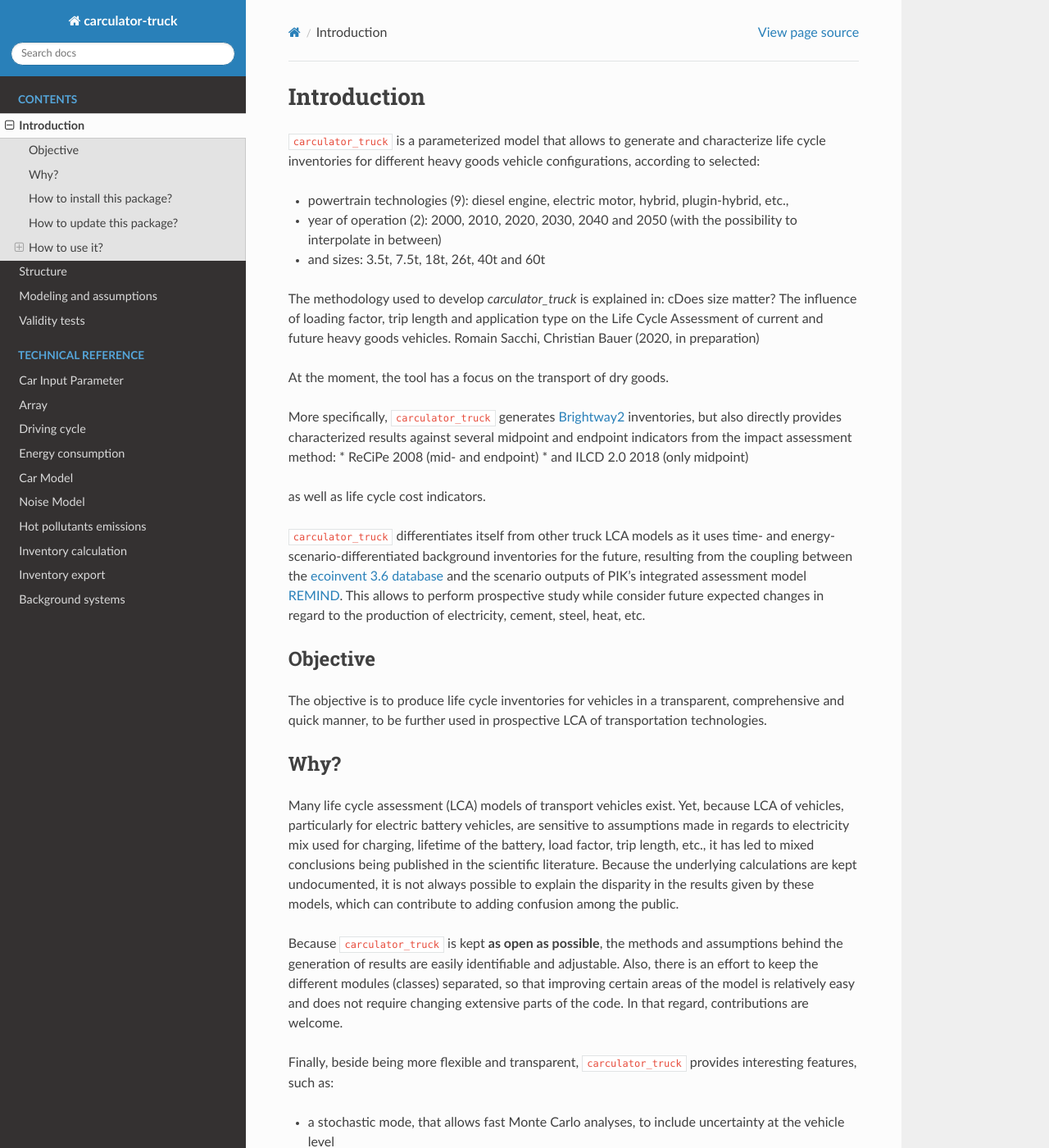
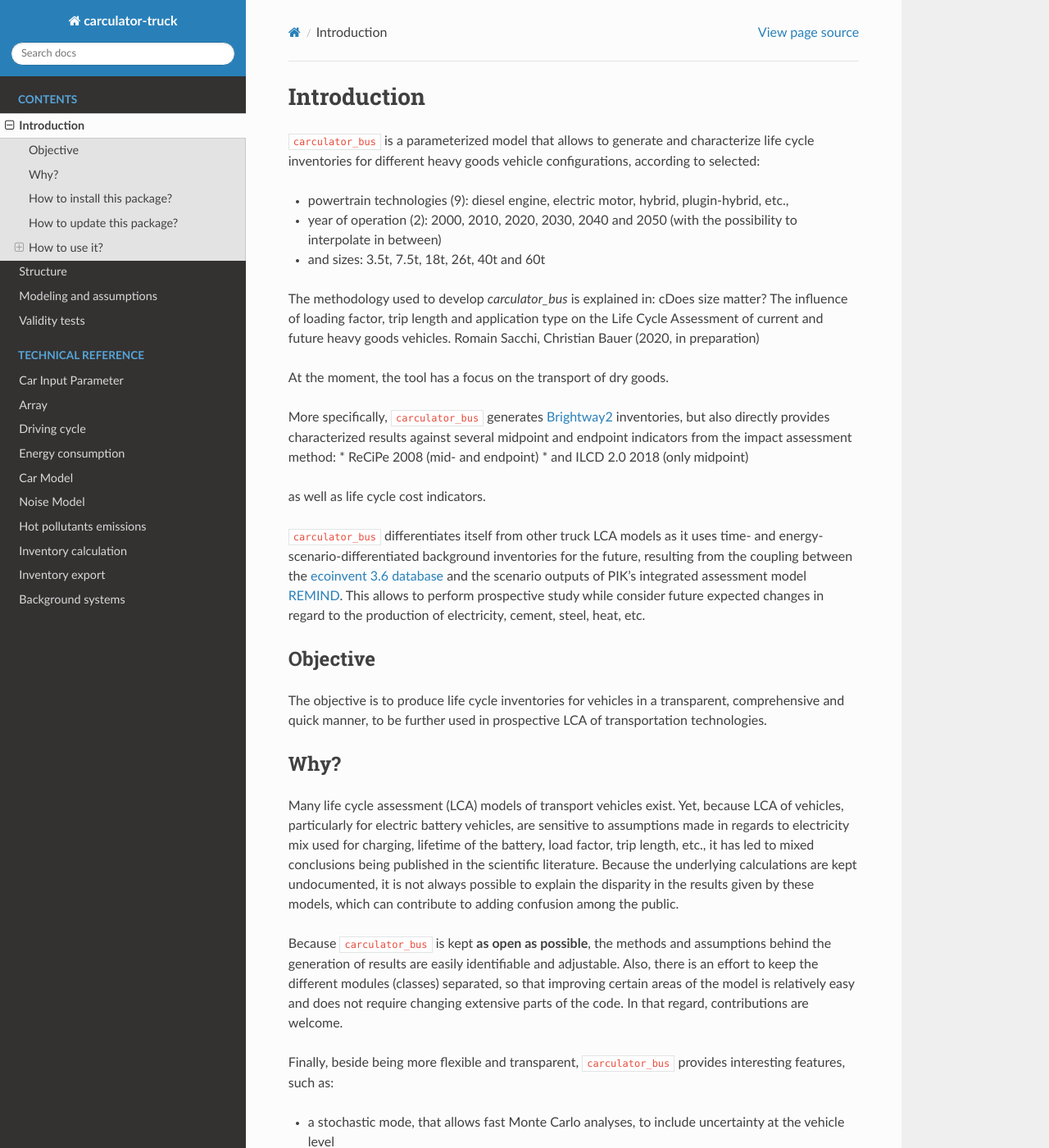
Before and after one commit to romainsacchi/carculator_bus, a Sphinx documentation site: the page built from docs/introduction.rst, in a window 1280 px wide and 1400 px high. Shown: the whole window at 82% size. Built offline with Sphinx 7.4.7 and the Read the Docs theme 2.0.0, drawn with Linux system fonts in a browser that asks for light colours; some of the changed text lies outside the part shown.

```diff
--- a/docs/introduction.rst
+++ b/docs/introduction.rst
@@ -1,28 +1,28 @@
 Introduction
 ============
 
-``carculator_truck`` is a parameterized model that allows to generate and characterize life cycle inventories for different
+``carculator_bus`` is a parameterized model that allows to generate and characterize life cycle inventories for different
 heavy goods vehicle configurations, according to selected:
 
 * powertrain technologies (9): diesel engine, electric motor, hybrid, plugin-hybrid, etc.,
 * year of operation (2): 2000, 2010, 2020, 2030, 2040 and 2050 (with the possibility to interpolate in between)
 * and sizes: 3.5t, 7.5t, 18t, 26t, 40t and 60t
 
-The methodology used to develop `carculator_truck` is explained in:
+The methodology used to develop `carculator_bus` is explained in:
 cDoes size matter? The influence of loading factor, trip length and application type on the Life Cycle Assessment of current and future heavy goods vehicles.
 Romain Sacchi, Christian Bauer
 (2020, in preparation)
 
 At the moment, the tool has a focus on the transport of dry goods.
 
-More specifically, ``carculator_truck`` generates `Brightway2 <https://brightwaylca.org/>`_ inventories, but also
+More specifically, ``carculator_bus`` generates `Brightway2 <https://brightwaylca.org/>`_ inventories, but also
 directly provides characterized results against several midpoint and endpoint indicators from the impact assessment method:
 * ReCiPe 2008 (mid- and endpoint)
 * and ILCD 2.0 2018 (only midpoint)
 
 as well as life cycle cost indicators.
 
-``carculator_truck`` differentiates itself from other truck LCA models as it uses time- and energy-scenario-differentiated
+``carculator_bus`` differentiates itself from other truck LCA models as it uses time- and energy-scenario-differentiated
 background inventories for the future, resulting from the coupling between the `ecoinvent 3.6 database <https://ecoinvent.org>`_
 and the scenario outputs of PIK's integrated assessment model `REMIND <https://www.pik-potsdam.de/research/transformation-pathways/models/remind/remind>`_.
 This allows to perform prospective study while consider future expected changes in regard to the production of electricity,
@@ -42,12 +42,12 @@ are sensitive to assumptions made in regards to electricity mix used for chargin
 to mixed conclusions being published in the scientific literature. Because the underlying calculations are kept undocumented,
 it is not always possible to explain the disparity in the results given by these models, which can contribute to adding confusion among the public.
 
-Because ``carculator_truck`` is kept **as open as possible**, the methods and assumptions behind the generation of results are
+Because ``carculator_bus`` is kept **as open as possible**, the methods and assumptions behind the generation of results are
 easily identifiable and adjustable.
 Also, there is an effort to keep the different modules (classes) separated, so that improving certain areas of the model is relatively
 easy and does not require changing extensive parts of the code. In that regard, contributions are welcome.
 
-Finally, beside being more flexible and transparent, ``carculator_truck`` provides interesting features, such as:
+Finally, beside being more flexible and transparent, ``carculator_bus`` provides interesting features, such as:
 
 * a stochastic mode, that allows fast Monte Carlo analyses, to include uncertainty at the vehicle level
 * possibility to override any or all of the 200+ default input vehicle parameters (e.g., load factor, drag coefficient) but also calculated parameters (e.g., driving mass).
@@ -60,8 +60,8 @@ Finally, beside being more flexible and transparent, ``carculator_truck`` provid
 How to install this package?
 ----------------------------
 
-``carculator_truck`` is a Python package, and is primarily to be used from within a Python 3.x environment.
-Because ``carculator_truck`` is still at an early development stage, it is a good idea to install it in a separate environment,
+``carculator_bus`` is a Python package, and is primarily to be used from within a Python 3.x environment.
+Because ``carculator_bus`` is still at an early development stage, it is a good idea to install it in a separate environment,
 such as a conda environment::
 
     conda create -n <name of the environment> python=3.7
@@ -70,9 +70,9 @@ Once your environment created, you should activate it::
 
     conda activate <name of the environment>
 
-And install the ``carculator_truck`` library in your new environment via Conda::
+And install the ``carculator_bus`` library in your new environment via Conda::
 
-    pip install carculator_truck
+    pip install carculator_bus
 
 This will install the package and the required dependencies.
 
@@ -81,12 +81,12 @@ How to update this package?
 
 Within the conda environment, type::
 
-    pip install carculator_truck --upgrade
+    pip install carculator_bus --upgrade
 
 How to use it?
 --------------
 
-Note: many examples are given in this `notebook <https://github.com/romainsacchi/carculator_truck/blob/master/examples/Examples.ipynb>`_ that you can run directly on your computer..
+Note: many examples are given in this `notebook <https://github.com/romainsacchi/carculator_bus/blob/master/examples/Examples.ipynb>`_ that you can run directly on your computer..
 
 Static vs. Stochastic mode vs. Sensitivity mode
 ***********************************************
@@ -106,7 +106,7 @@ Export of inventories
 *********************
 
 The library allows to export inventories in different formats, to be consumed by different tools and link to various databases.
-Among the formats available, ``carculator_truck`` can export inventories as:
+Among the formats available, ``carculator_bus`` can export inventories as:
 
 * Brightway2-compatible Excel file
 * Simapro-compatible CSV file
--- a/docs/structure.rst
+++ b/docs/structure.rst
@@ -1,7 +1,7 @@
 Structure
 =========
 
-.. image:: https://github.com/romainsacchi/carculator_truck/raw/master/docs/coarse.png
+.. image:: https://github.com/romainsacchi/carculator_bus/raw/master/docs/coarse.png
     :width: 900
     :alt: Alternative text
 
```
Also changed, not shown: README.md (+9 -9 lines), docs/modeling.rst (+4 -4 lines), setup.py (+4 -4 lines), .travis.yml, 14 other files.
